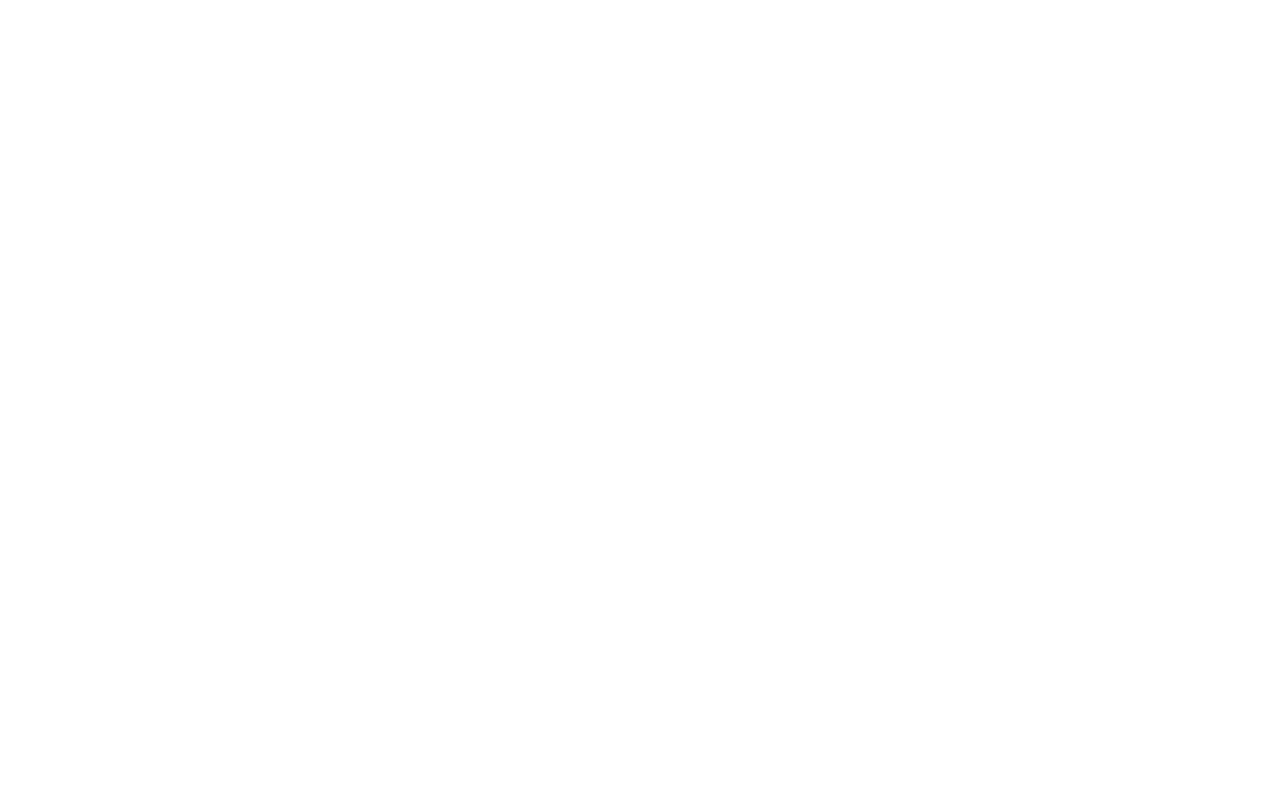
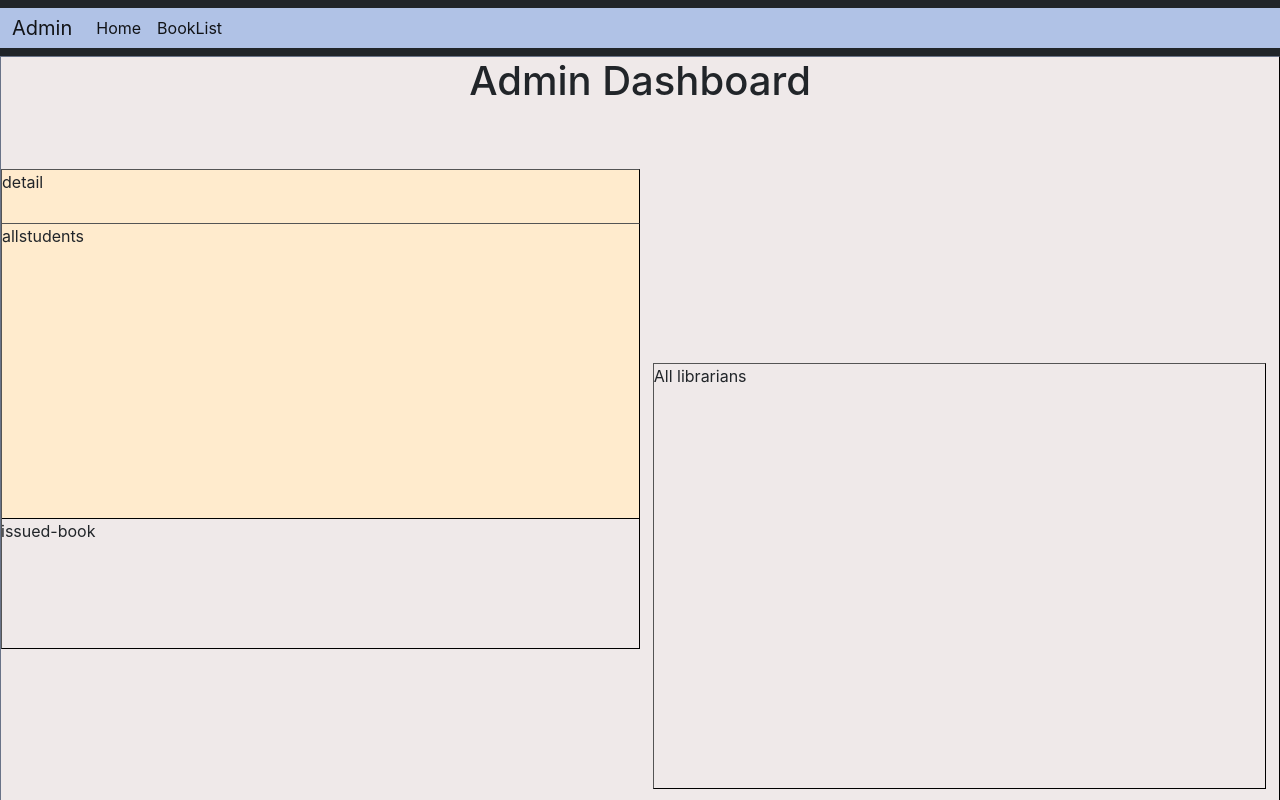
Before and after one commit to vishalkumar22459/vishalkumar22459, a React (Create React App) app in the folder mylibrary/: page /Admin in a window 1280 px wide. Before the commit this address had no page. Shown: the top 800 px of the page. Built offline with nearby package versions, Linux system fonts and the light colour scheme.

Commit message:
add nav to every component

```diff
--- a/mylibrary/src/App.css
+++ b/mylibrary/src/App.css
@@ -44,6 +44,10 @@
   background-size: cover;
   background-repeat: no-repeat;
 
+}
+
+.container-fluid{
+  background-color: #b0c2e6;
 }
 
 .nav{
@@ -184,3 +188,72 @@
   margin-top: auto;
   margin-bottom: auto;
 }
+
+.stud-dashboard{
+  position: relative;
+  border: 1px outset #282c34;
+  background-color: #efe9e9;
+  margin: 0px 0px 0 0px;
+  height: auto;
+  width: 100%;
+}
+
+.stud-detail{
+    margin: 10px 10px 10px 10px;
+    background-color: blanchedalmond;
+    border: 1px outset black;
+    height: auto;
+}
+
+.detail{
+  border: 1px outset darkred;
+  align-items: right;
+  width: 45%;
+}
+/* .book-issued{
+  margin: -481px 10px 0 995px;
+  border: 1px outset blue;
+  width: 56rem;
+  height: 30rem;
+  background-color: aliceblue;
+} */
+.stud-title{
+
+  text-align: center;
+}
+
+.admin-dashboard{
+  border: 1px outset #282c34;
+  background-color: #efe9e9;
+  margin: 0 0 0 0;
+  height: 948px;
+
+}
+
+.admin-detail{
+    margin-top: 5%;
+    background-color: blanchedalmond;
+    border: 1px outset black;
+    width: 50%;
+    height: 350px;
+    user-select: auto;
+}
+.admin-title{
+  text-align: center;
+}
+.all-students{
+  position: relative;
+  user-select: auto;
+    border: 1px outset black;
+    margin: -25% 50% 0% 0%;
+    height: 45%;
+}
+
+.all-librarians{
+  position: relative;
+  user-select: auto;
+    user-select: auto;
+    border: 1px outset black;
+    margin: -22.4% 1% 0% 51%;
+    height: 45%;
+}
--- a/mylibrary/src/App.js
+++ b/mylibrary/src/App.js
@@ -3,9 +3,10 @@
 import './App.css';
 import Home from "./components/Home";
 import RegisterPage from './components/Register';
-import BookList from './components/BookList';
-import Admin from './components/Admin';
+// import BookList from './components/BookList';
+import Student from './components/Student/student'
 import Librarian from './components/Librarian';
+import Admin from './components/Admin/admin'
 
 
 
@@ -17,6 +18,8 @@
       <Route path='/' element={<Home/>} />
       <Route exact path='/register' element={<RegisterPage/>} />
       <Route exact path='/Librarian' element={<Librarian/>} />
+      <Route exact path='/Student' element={<Student/>} />
+      <Route exact path='/Admin' element={<Admin/>} />
     </Routes>
 
      {/* <RegisterPage/>*/}
--- a/mylibrary/src/components/Admin.js
+++ /dev/null
@@ -1,9 +0,0 @@
-import React from 'react'
-
-export default function(){
-    return(
-        <div >
-
-        </div>
-    );
-}
--- /dev/null
+++ b/mylibrary/src/components/Admin/admin.js
@@ -0,0 +1,25 @@
+import React from 'react'
+import Navbar from '../Navbar';
+
+export default function(){
+    return(
+        <>
+        <Navbar title={"Admin"}/>
+        <div className ="admin-dashboard" name="admin-dashboard">
+            <h1 className='admin-title'>Admin Dashboard</h1>
+            <div className="admin-detail" name="admin-detail" >
+                detail
+            </div>
+            <div className="book-issued" name="book-issued">
+                issued-book
+            </div>
+            <div className="all-students" name="all-students">
+                allstudents
+            </div>
+            <div className="all-librarians" name="all-librarians">
+                All librarians
+            </div>
+        </div>
+        </>
+    );
+}
--- a/mylibrary/src/components/Librarian.js
+++ b/mylibrary/src/components/Librarian.js
@@ -1,10 +1,15 @@
 import React from 'react'
-import TodoList from './TodoList';
+import Navbar from './Navbar';
+// import TodoList from './TodoList';
 
 export default function(){
     return(
-        <div className='todo'>
-            <TodoList/>
-        </div>
+        // <div className='todo'>
+        //     <TodoList/>
+        // </div>
+        <>
+        <Navbar title={"Librarian"}/>
+        <div>this is librarian page</div>
+        </>
     );
 }
--- a/mylibrary/src/components/Navbar.js
+++ b/mylibrary/src/components/Navbar.js
@@ -4,7 +4,7 @@
 
 export default function Navbar(props){
     return(
-        <nav className="navbar navbar-expand-lg navbar-light bg-light">
+        <nav className="navbar navbar-expand-lg navbar-light bg-dark">
             <div className="container-fluid">
                 <a className="navbar-brand" >{props.title}</a>
                 <button className="navbar-toggler" type="button" data-bs-toggle="collapse" data-bs-target="#navbarSupportedContent" aria-controls="navbarSupportedContent" aria-expanded="false" aria-label="Toggle navigation">
@@ -15,21 +15,13 @@
                     <li className="nav-item">
                     <a className="nav-link active" aria-current="page" href="/">Home</a>
                     </li>
-                    <li className="nav-item">
-                    <a className="nav-link active" href="#">Admin</a>
-                    </li>
-                    <li className="nav-item">
-                    <a className="nav-link active" href="#">Student</a>
-                    </li>
+
                     <li className="nav-item">
                     <a className="nav-link active" href="#">BookList</a>
                     </li>
 
                 </ul>
-                <form className="d-flex">
-                    <input className="form-control me-2" type="search" placeholder="Search" aria-label="Search" />
-                    <button className="btn btn-outline-success" type="submit">Search</button>
-                </form>
+
                 </div>
             </div>
         </nav>
--- a/mylibrary/src/components/SignIn.js
+++ b/mylibrary/src/components/SignIn.js
@@ -49,9 +49,11 @@
                     alert("logging in.....   press ok")
                     window.location.href='/Librarian'
                 }else if(role === 'Student'){
-
+                    window.location.href='/student'
+                }else if(role === 'Admin'){
+                    window.location.href='/Admin'
                 }else{
-
+                    window.alert("wrong id/pass")
                 }
 
             })
--- /dev/null
+++ b/mylibrary/src/components/Student/student.js
@@ -0,0 +1,20 @@
+import React from 'react'
+import Navbar from '../Navbar';
+
+
+export default function(){
+    return(
+        <>
+        <Navbar title={"Student"}/>
+        <div className ="stud-dashboard" name="stud-dashboard">
+            <h1 className='stud-title'>Student Dashboard</h1>
+            <div className="stud-detail" name="stud-detail" >
+                detail
+            </div>
+            <div className="book-issued" name="book-issued">
+                issued-book
+            </div>
+        </div>
+        </>
+    );
+}
--- a/mylibrary/src/components/TodoList.js
+++ b/mylibrary/src/components/TodoList.js
@@ -3,6 +3,8 @@
 import Todo from './Todo'
 
 function TodoList() {
+    // e.preventDefault()
+
     const [todos , setTodos] = useState([])
     const addTodo = todo => {
         if(!todo.text || /^\s*$/.test(todo.test)){
@@ -20,6 +22,7 @@
 
 
     const completeTodo = id => {
+        // id.preventDefault()
         let updatedTodods = todos.map(todo =>{
             if(todo.id === id){
                 todo.isComplete = !todo.isComplete;
```
